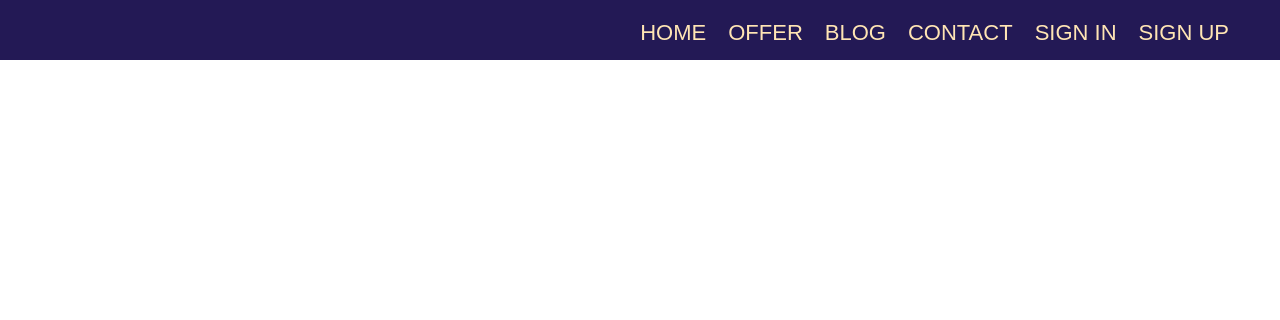
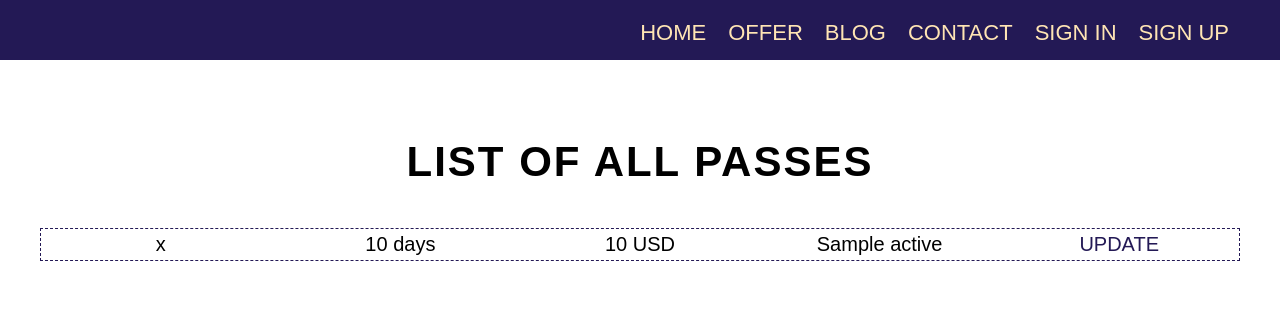
Before and after one commit to LukaszKwiatkowski94/Swimming-Pool-Django-Concept, a Django app: template apps/offers/templates/showAllListPasses.html in a window 1280 px wide. Shown: the top 320 px of the page. Run offline with Django 3.2, Linux system fonts and the light colour scheme; the template is opened without the code that fills it: most values are stand-ins (such as "Sample title", 1, 10 or a date in 2020); style sheets or scripts are compiled from the project's sources.

Commit message:
Styles for list page in offers app on evry device

```diff
--- a/apps/offers/templates/showAllListPasses.html
+++ b/apps/offers/templates/showAllListPasses.html
@@ -2,5 +2,24 @@
 {% block title %} - Offers | List of all passes. {%endblock%}
 {% block style %}<link rel="stylesheet" href="{% static 'css/offers.min.css' %}"/>{% endblock%}
 {% block content %}
-
+<main>
+    <section class="section all-passes">
+        <h2 class="section-header">List of all passes</h2>
+        <div class="wrapper">
+            <div class="all-passes__box">
+            {% for item in passes %}
+                <div class="all-passes__item">
+                    <div class="all-passes__name all-passes__cell">{{item.namePass}}</div>
+                    <div class="all-passes__days-of-use all-passes__cell">{{item.daysOfUse}} days</div>
+                    <div class="all-passes__price all-passes__cell">{{item.price}} USD</div>
+                    <div class="all-passes__active all-passes__cell">{{item.active}}</div>
+                    <div class="all-passes__actions all-passes__cell">
+                        <a href="{% url 'update-pass' item.id %}">update</a>
+                    </div>
+                </div>
+            {% endfor %}
+            </div>
+        </div>
+    </section>
+</main>
 {% endblock%}
--- a/apps/offers/views.py
+++ b/apps/offers/views.py
@@ -61,7 +61,7 @@ def updatePass(request,idPass):
 
 def showAllListPasses(request):
     try:
-        passes = Passes.objects.all().order_by(active=True)
+        passes = Passes.objects.all().order_by('active')
         context = {
             'passes':passes
         }
--- a/assets/sass/offersApp/_medium.scss
+++ b/assets/sass/offersApp/_medium.scss
@@ -27,4 +27,31 @@
             grid-column: 2/3;
         }
     }
+
+    .all-passes{
+        &__name{
+            grid-row: 1/-1;
+            grid-column: 1/2;
+        }
+
+        &__days-of-use{
+            grid-row: 1/-1;
+            grid-column: 2/3;
+        }
+
+        &__price{
+            grid-row: 1/-1;
+            grid-column: 3/4;
+        }
+
+        &__active{
+            grid-row: 1/-1;
+            grid-column: 4/5;
+        }
+
+        &__actions{
+            grid-row: 1/-1;
+            grid-column: 5/6;
+        }
+    }
 }
--- a/assets/sass/offersApp/_mobile.scss
+++ b/assets/sass/offersApp/_mobile.scss
@@ -1,14 +1,14 @@
 @use "../utilities/colors" as *;
 
-.create-update-pass{
+.create-update-pass {
 	margin-top: calc(60px + 3rem);
 	min-height: 100vh;
-    &__box{
+	&__box {
 		display: flex;
 		flex-direction: column;
 	}
 
-    &__item{
+	&__item {
 		display: flex;
 		flex-direction: column;
 		align-items: center;
@@ -16,12 +16,12 @@
 		font-size: 2.2rem;
 	}
 
-    &__label{
+	&__label {
 		text-transform: uppercase;
 		font-weight: bold;
 	}
 
-    input{
+	input {
 		margin: 1em auto;
 		padding: 0.5em 1em;
 		width: 100%;
@@ -29,3 +29,57 @@
 		font-size: 2.2rem;
 	}
 }
+
+.all-passes {
+	margin-top: calc(60px + 3rem);
+	&__box {
+		display: flex;
+		flex-direction: column;
+	}
+
+	&__item {
+		display: grid;
+		grid-template-columns: repeat(5, 1fr);
+		grid-template-rows: repeat(2, 1fr);
+		border: 1px dashed $main-color;
+		font-size: 2em;
+	}
+
+	&__cell {
+		display: flex;
+		align-items: center;
+		justify-content: center;
+		padding: 0.2em;
+		text-align: center;
+	}
+
+	&__name {
+		grid-row: 1/2;
+		grid-column: 1/5;
+	}
+
+	&__days-of-use {
+		grid-row: 2/3;
+		grid-column: 1/3;
+	}
+
+	&__price {
+		grid-row: 2/3;
+		grid-column: 3/5;
+	}
+
+	&__active {
+		grid-row: 1/2;
+		grid-column: 5/6;
+	}
+
+	&__actions {
+		grid-row: 2/3;
+		grid-column: 5/6;
+		text-transform: uppercase;
+		a {
+			color: $main-color;
+			text-decoration: none;
+		}
+	}
+}
```
Also changed, not shown: apps/offers/templates/show-offers.html (+19 -1 lines), static/css/offers.min.css. Lines whose indentation alone changed are shown as unchanged.
